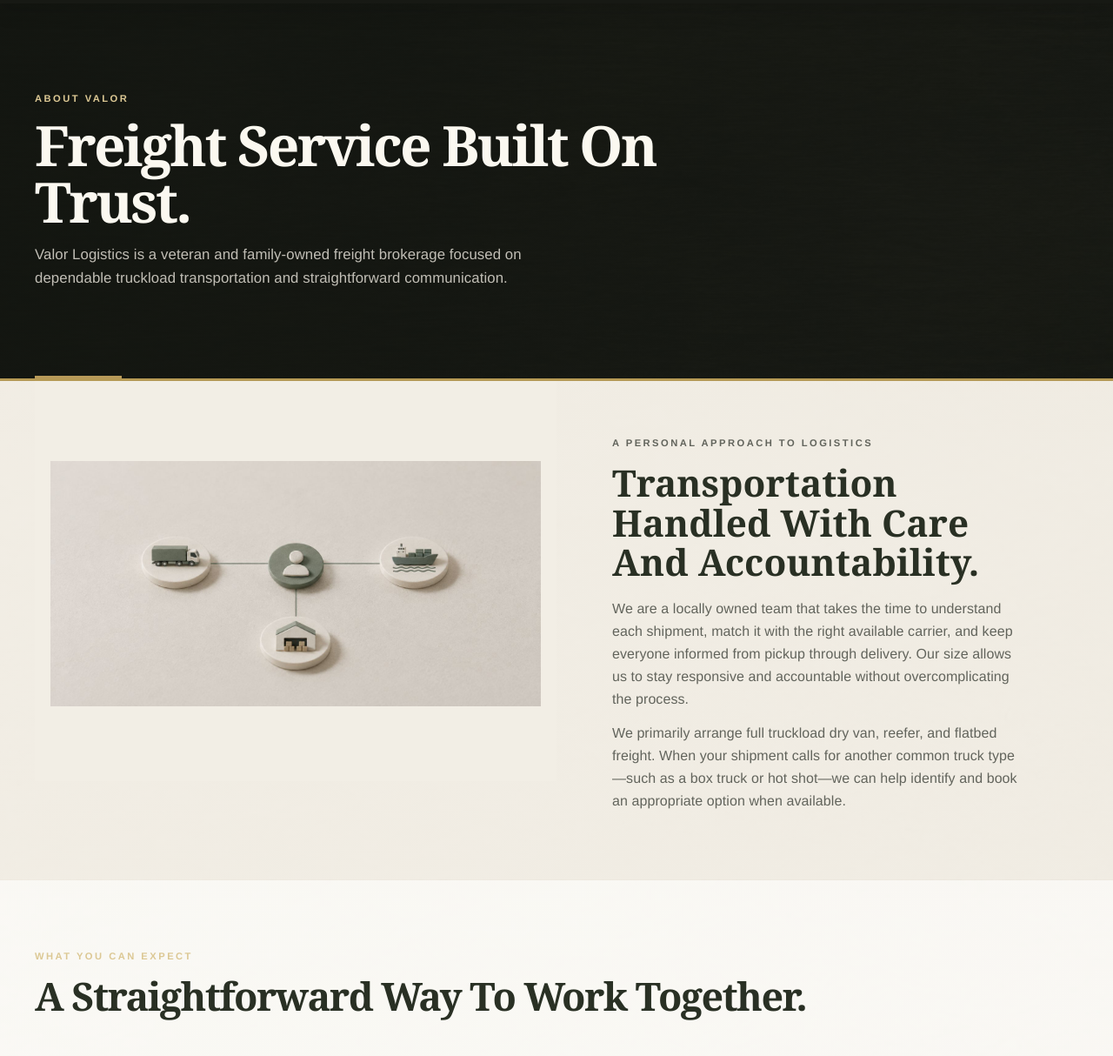
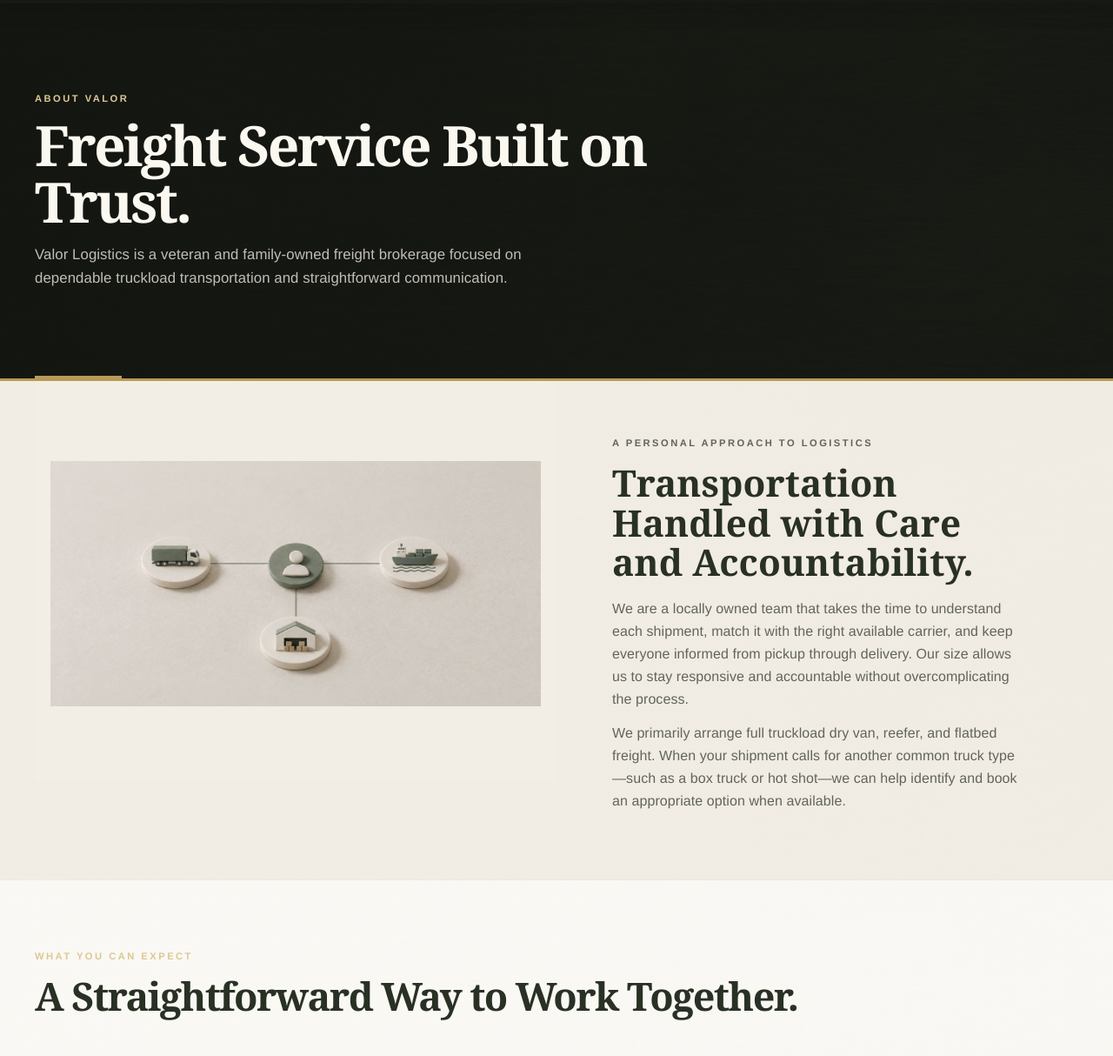
Before and after one commit to TuckersTruckers/Valor-Logistics, a plain HTML site: page about.html in a window 1280 px wide. Shown: the part 78-1292 px from the top of the page at 87% size. Drawn offline with Linux system fonts and the light colour scheme.

Commit message:
Apply consistent editorial title case to page headings

```diff
--- a/about.html
+++ b/about.html
@@ -21,27 +21,27 @@
           <li><a href="quote.html" class="cta-btn">Request Quote</a></li>
         </ul></div></nav></header>
   <main>
-    <section class="page-hero"><div class="container"><p class="eyebrow">ABOUT VALOR</p><h1>Freight Service Built On Trust.</h1><p>Valor Logistics is a veteran and family-owned freight brokerage focused on dependable truckload transportation and straightforward communication.</p></div></section>
+    <section class="page-hero"><div class="container"><p class="eyebrow">ABOUT VALOR</p><h1>Freight Service Built on Trust.</h1><p>Valor Logistics is a veteran and family-owned freight brokerage focused on dependable truckload transportation and straightforward communication.</p></div></section>
     <section class="about-story">
       <div class="about-story-grid">
         <div class="about-story-image"><img src="images/valor-about-graphic.jpg" alt="Editorial illustration of Valor coordinating shippers, carriers, and destinations" loading="lazy" /></div>
         <div class="about-story-copy">
           <p class="eyebrow">A PERSONAL APPROACH TO LOGISTICS</p>
-          <h2>Transportation Handled With Care And Accountability.</h2>
+          <h2>Transportation Handled with Care and Accountability.</h2>
           <p>We are a locally owned team that takes the time to understand each shipment, match it with the right available carrier, and keep everyone informed from pickup through delivery. Our size allows us to stay responsive and accountable without overcomplicating the process.</p>
           <p>We primarily arrange full truckload dry van, reefer, and flatbed freight. When your shipment calls for another common truck type—such as a box truck or hot shot—we can help identify and book an appropriate option when available.</p>
         </div>
       </div>
     </section>
     <section class="content-section"><div class="container">
-      <div class="section-header"><p class="eyebrow">WHAT YOU CAN EXPECT</p><h2 class="section-title">A Straightforward Way To Work Together.</h2></div>
+      <div class="section-header"><p class="eyebrow">WHAT YOU CAN EXPECT</p><h2 class="section-title">A Straightforward Way to Work Together.</h2></div>
       <div class="info-grid">
         <article class="info-card"><h3>Dependable Communication</h3><p>Clear updates, practical expectations, and a team that stays involved when plans change.</p></article>
         <article class="info-card"><h3>Right-Sized Solutions</h3><p>We focus on the transportation needs we know well instead of promising services outside our capabilities.</p></article>
         <article class="info-card"><h3>People You Can Reach</h3><p>Work directly with an experienced local team committed to earning repeat business.</p></article>
       </div>
     </div></section>
-    <section class="band-section"><div class="container split-content"><div><p class="eyebrow">OUR COMMITMENT</p><h2>Professional Service, Without The Corporate Runaround.</h2></div><div><p>Whether you ship every day or need help with one load, our goal is the same: make transportation easier, keep communication moving, and deliver a reliable experience.</p><a class="btn btn-primary" href="quote.html">Talk With Our Team</a></div></div></section>
+    <section class="band-section"><div class="container split-content"><div><p class="eyebrow">OUR COMMITMENT</p><h2>Professional Service, without the Corporate Runaround.</h2></div><div><p>Whether you ship every day or need help with one load, our goal is the same: make transportation easier, keep communication moving, and deliver a reliable experience.</p><a class="btn btn-primary" href="quote.html">Talk With Our Team</a></div></div></section>
   </main>
   <footer class="footer"><div class="container"><div class="footer-grid"><div class="footer-col"><h4>Valor Logistics</h4><p>Professional freight transportation services across the USA.</p><p class="footer-badge">Veteran & Family Owned</p></div><div class="footer-col"><h4>Quick Links</h4><ul><li><a href="about.html">About Us</a></li><li><a href="services.html">Services</a></li><li><a href="shippers.html">For Shippers</a></li><li><a href="carriers.html">For Carriers</a></li><li><a href="quote.html">Request a Quote</a></li><li><a href="team.html">Meet the Team</a></li></ul></div><div class="footer-col"><h4>Contact</h4><p>Plainview, TX 79072<br><a href="tel:903-449-3496">903-449-3496</a><br><a href="mailto:operations@valor-logistics.com">operations@valor-logistics.com</a></p></div></div><div class="footer-bottom"><p>&copy; <span class="year"></span> Valor Logistics. All rights reserved.</p><p>Veteran & Family Owned Freight Brokerage</p></div></div></footer><script src="scripts/main.js"></script>
 </body>
```
